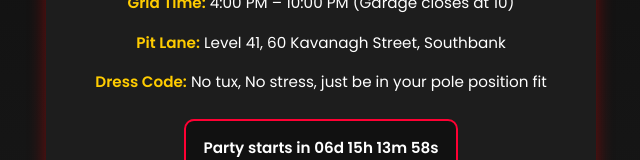
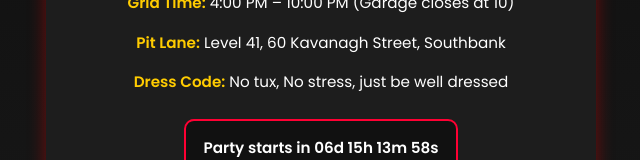
Before and after one commit to dheerajsena/dheerajs-2025-invite, a plain HTML site: page index.html in a window 1280 px wide. Shown: the part 353-513 px from the top of the page, without its empty margins (319-959 px from the left). Drawn offline with nearby package versions, Linux system fonts and the light colour scheme.

Commit message:
Update index.html

```diff
--- a/index.html
+++ b/index.html
@@ -15,7 +15,7 @@
         <p><strong>Date:</strong> Sunday, May&nbsp;11th</p>
         <p><strong>Grid Time:</strong> 4:00&nbsp;PM&nbsp;–&nbsp;10:00&nbsp;PM (Garage closes at 10)</p>
         <p><strong>Pit Lane:</strong> Level&nbsp;41,&nbsp;60&nbsp;Kavanagh&nbsp;Street, Southbank</p>
-        <p><strong>Dress&nbsp;Code:</strong> No tux, No stress, just be in your pole position fit</p>
+        <p><strong>Dress&nbsp;Code:</strong> No tux, No stress, just be well dressed</p>
       </div>
       <div id="countdown" class="countdown-box">Party starts in 00d 00h 00m 00s</div>
       <button id="openModal" class="rsvp-button">Book&nbsp;Your&nbsp;Grid&nbsp;Slot&nbsp;🏁</button>
```
